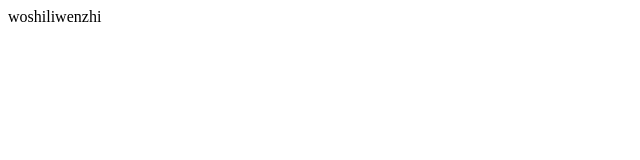
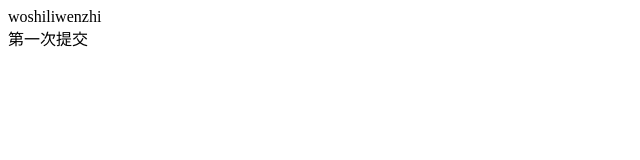
Before and after one commit to liwenzhii/diyicitijiao, a plain HTML site: page index.html in a window 1280 px wide. Shown: the whole page, without its empty margins (0-640 px from the left). Drawn offline with Linux system fonts and the light colour scheme.

Commit message:
第二次

```diff
--- a/index.html
+++ b/index.html
@@ -8,5 +8,6 @@
 </head>
 <body>
     <div>woshiliwenzhi</div>
+    <span>第一次提交</span>
 </body>
 </html>
```
